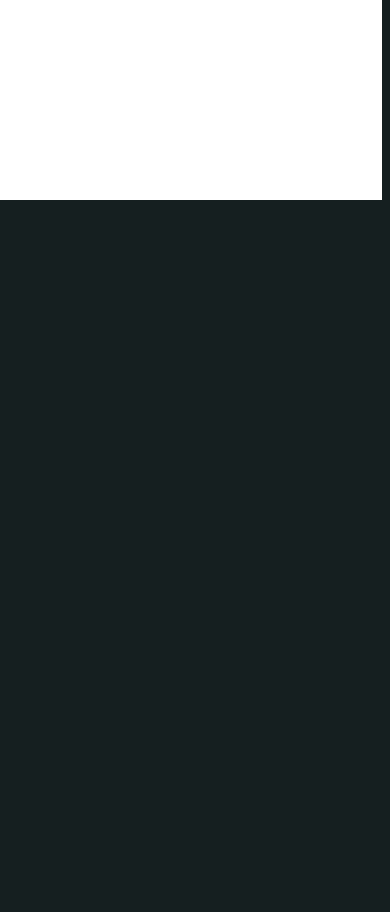
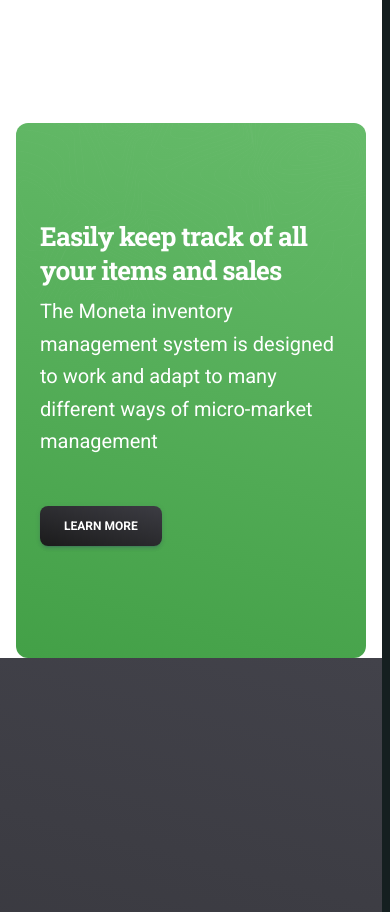
Before and after one commit to Lua19/Moneta, an Angular app: page /info in a window 390 px wide. Shown: the part 4440-5352 px from the top of the page. Before the commit the page ends 4640 px from the top, so only its background shows below. Built offline with nearby package versions, Linux system fonts and the light colour scheme.

Commit message:
Added main info links

```diff
--- a/src/app/Pages/main-info/main-info.component.html
+++ b/src/app/Pages/main-info/main-info.component.html
@@ -167,6 +167,82 @@
         <br>
         <br>
     </div>
+    <br>
+    <br>
+    <br>
+    <br>
+    <br>
+    <br>
+    <br>
+    <div class="bg-gradient-success position-relative mx-xxl-8 mx-xl-4 mx-lg-3 mx-3 py-7 z-index-2 border-radius-xl mt-n12 overflow-hidden">
+        <img src="/assets/img/shapes/pattern-lines.svg" alt="pattern-lines" class="position-absolute opacity-6 start-0 top-0 w-100" loading="lazy">
+        <div class="container position-relative">
+            <div class="row justify-content-center align-items-center">
+                <div class="col-lg-5 col-md-7 text-start py-sm-5 me-auto position-relative">
+                    <div class="position-relative">
+                        <h2 class="text-white mt-sm-0">Easily keep track of all your items and sales</h2>
+                        <p class="lead text-white mb-5">
+                            The Moneta inventory management system is designed to work and adapt to many different ways of micro-market management</p>
+                        <button type="button" (click)="goToLink()" class="btn bg-gradient-dark">Learn More</button>
+                    </div>
+                </div>
+                <div class="col-lg-7 position-absolute start-50 end-0 me-n12 w-75">
+                    <img class="w-50 d-md-block d-none" src="https://www.dropbox.com/s/5nem3byed2fodv6/InventoryManagementApp.png?raw=1" alt="macbook" loading="lazy">
+                </div>
+            </div>
+        </div>
+    </div>
+    <div class="bg-gradient-dark">
+        <br>
+        <div class="animate__animated animate__fadeInLeft page-header min-vh-75">
+            <div class="container">
+                <div class="row">
+                    <div class="col-lg-7 ms-auto">
+                        <img src="https://www.dropbox.com/s/1o8kmob1k22m4m3/DiscountsManager.png?raw=1" class="w-50 z-index-2 ms-5 d-none d-lg-block mt-7" loading="lazy">
+                    </div>
+                    <div class="col-lg-5 col-12 my-auto">
+                        <div class="brand">
+                            <h1 class="text-white mb-0">Discount management</h1>
+                            <p class="text-white opacity-8"> Add discounts to specific products for as long as you choose</p>
+                            <button class="btn btn-white mt-4" (click)="goToLink()" type="button" name="button">Learn more</button>
+                        </div>
+                    </div>
+                </div>
+            </div>
+        </div>
+        <div class="animate__animated animate__fadeInRight page-header min-vh-75">
+            <div class="container">
+                <div class="row">
+                    <div class="col-lg-5  my-auto">
+                        <div class="brand">
+                            <h1 class="text-white mb-0"> Payroll System</h1>
+                            <p class="text-white opacity-8"> Allow a certain amount of money for employees or users to cash in through the kiosk</p>
+                            <button class="btn btn-white mt-4" (click)="goToLink()" type="button" name="button">Learn more</button>
+                        </div>
+                    </div>
+                    <div class="col-lg-7 col-12 ms-auto">
+                        <img src="https://www.dropbox.com/s/lnpsztqpeouuemc/PayrollManager.png?raw=1" class="w-50 z-index-2 ms-5 d-none d-lg-block mt-7" loading="lazy">
+                    </div>
+                </div>
+            </div>
+        </div>
+        <div class="animate__animated animate__fadeInLeft page-header min-vh-75">
+            <div class="container">
+                <div class="row">
+                    <div class="col-lg-7 ms-auto">
+                        <img src="https://www.dropbox.com/s/j9gaal81riz7srz/MultipleBarcodeForSingleProduct.png?raw=1" class="w-50 z-index-2 ms-5 d-none d-lg-block mt-7" loading="lazy">
+                    </div>
+                    <div class="col-lg-5 col-12 my-auto">
+                        <div class="brand">
+                            <h1 class="text-white mb-0">Dynamic Sales</h1>
+                            <p class="text-white opacity-8">Assign multiple bar codes to the same type of product</p>
+                            <button class="btn btn-white mt-4" (click)="goToLink()" type="button" name="button">Learn more</button>
+                        </div>
+                    </div>
+                </div>
+            </div>
+        </div>
+    </div>
     <!-- -------- END HEADER 12 w/ mobile ------- -->
 
 
```
